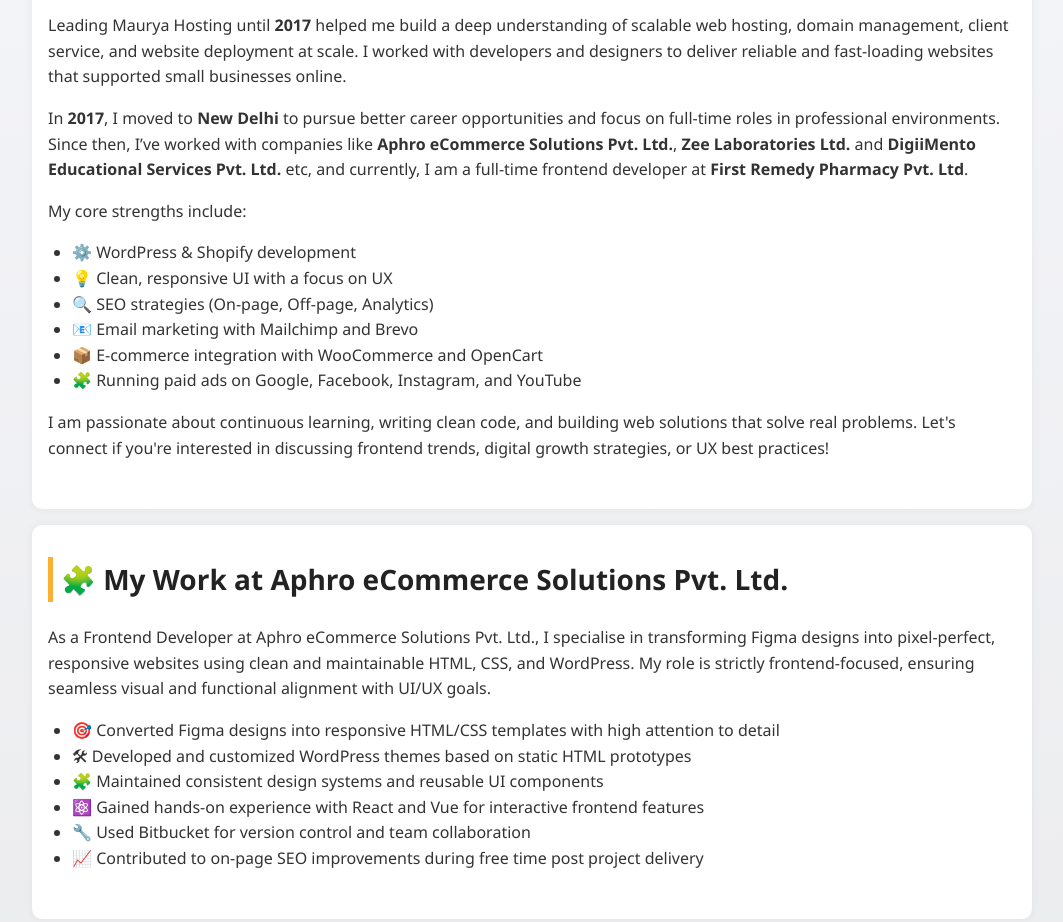
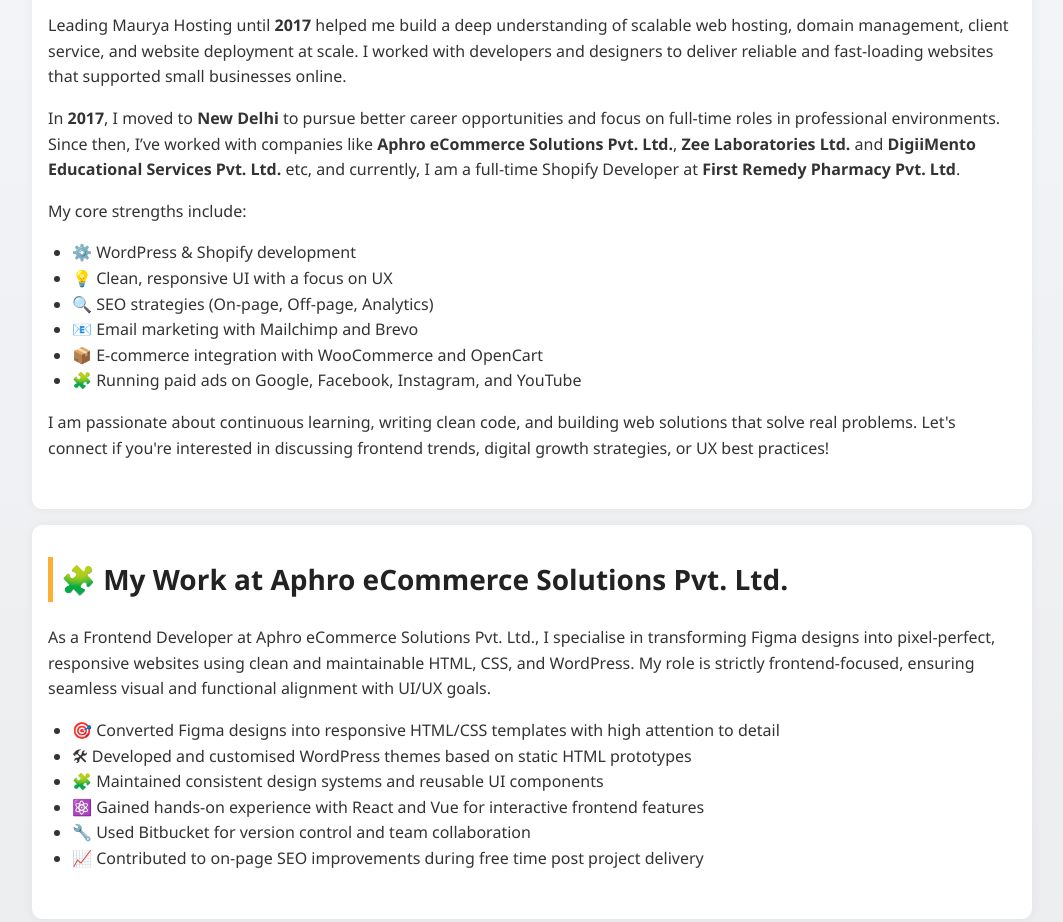
Before and after one commit to parmanand-aphro/parmanand-aphro.github.io, a plain HTML site: page index.html in a window 1280 px wide. Shown: the part 618-1540 px from the top of the page, without its empty margins (108-1171 px from the left). Drawn offline with Linux system fonts and the light colour scheme.

Commit message:
Update index.html

```diff
--- a/index.html
+++ b/index.html
@@ -196,7 +196,7 @@
 
   <p>Leading Maurya Hosting until <strong>2017</strong> helped me build a deep understanding of scalable web hosting, domain management, client service, and website deployment at scale. I worked with developers and designers to deliver reliable and fast-loading websites that supported small businesses online.</p>
 
-  <p>In <strong>2017</strong>, I moved to <strong>New Delhi</strong> to pursue better career opportunities and focus on full-time roles in professional environments. Since then, I’ve worked with companies like <strong>Aphro eCommerce Solutions Pvt. Ltd.</strong>, <strong>Zee Laboratories Ltd.</strong> and <strong>DigiiMento Educational Services Pvt. Ltd.</strong> etc, and currently, I am a full-time frontend developer at <strong>First Remedy Pharmacy Pvt. Ltd</strong>.</p>
+  <p>In <strong>2017</strong>, I moved to <strong>New Delhi</strong> to pursue better career opportunities and focus on full-time roles in professional environments. Since then, I’ve worked with companies like <strong>Aphro eCommerce Solutions Pvt. Ltd.</strong>, <strong>Zee Laboratories Ltd.</strong> and <strong>DigiiMento Educational Services Pvt. Ltd.</strong> etc, and currently, I am a full-time Shopify Developer at <strong>First Remedy Pharmacy Pvt. Ltd</strong>.</p>
 
   <p>My core strengths include:</p>
   <ul>
@@ -216,7 +216,7 @@
   <p>As a Frontend Developer at Aphro eCommerce Solutions Pvt. Ltd., I specialise in transforming Figma designs into pixel-perfect, responsive websites using clean and maintainable HTML, CSS, and WordPress. My role is strictly frontend-focused, ensuring seamless visual and functional alignment with UI/UX goals.</p>
   <ul>
     <li>🎯 Converted Figma designs into responsive HTML/CSS templates with high attention to detail</li>
-    <li>🛠 Developed and customized WordPress themes based on static HTML prototypes</li>
+    <li>🛠 Developed and customised WordPress themes based on static HTML prototypes</li>
     <li>🧩 Maintained consistent design systems and reusable UI components</li>
     <li>⚛️ Gained hands-on experience with React and Vue for interactive frontend features</li>
     <li>🔧 Used Bitbucket for version control and team collaboration</li>
```
